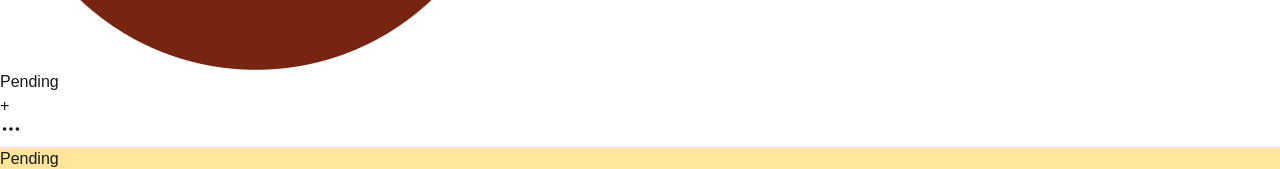
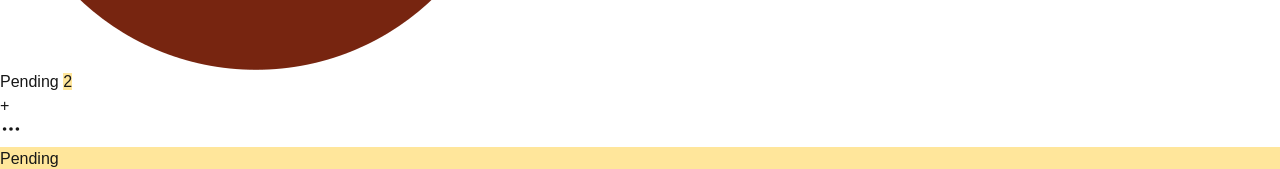
Before and after one commit to PyAbhisek/tender-board, a Next.js app: page / in a window 1280 px wide. Shown: the part 497-666 px from the top of the page. Built offline with nearby package versions, Linux system fonts and the light colour scheme.

Commit message:
added count of the tasks for each col

```diff
--- a/src/app/Components/Column.tsx
+++ b/src/app/Components/Column.tsx
@@ -38,9 +38,9 @@ const Column = ({ column, tasks }: ColumnProps) => {
     <div>
       <div className="h-[80vh] w-80 relative bg-black text-white">
         <div className="header sticky top-0 bg-black p-4 flex items-center justify-between border-b border-gray-800">
-          <div className="flex gap-2 items-center">
-            <div className="h-[1rem] w-[1rem] rounded-full" style={{ backgroundColor: column.bgDotColor }}></div>
-            {column.id}
+          <div className="flex gap-2 items-center font-bold text-[1.2rem]">
+            <div className="h-[1rem] w-[1rem] rounded-full " style={{ backgroundColor: column.bgDotColor }}></div>
+            {column.id} <span className=" h-[1.5rem] w-[1.5rem] p-[5px] rounded flex justify-center items-center" style={{ backgroundColor: column.bgColor }}>{column.taskIds.length}</span>
           </div>
           <div className="flex gap-2">
             <p>+</p>
```
